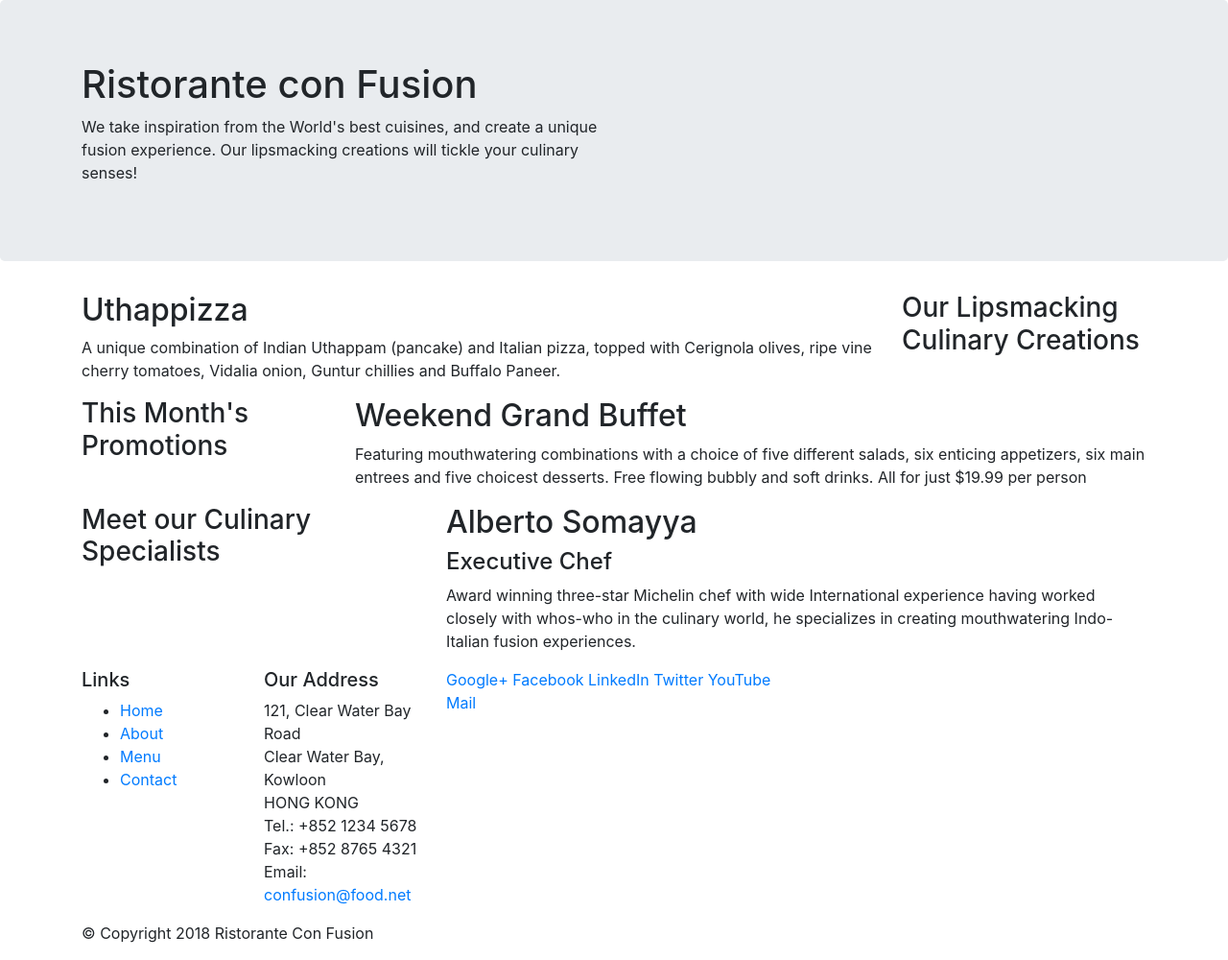
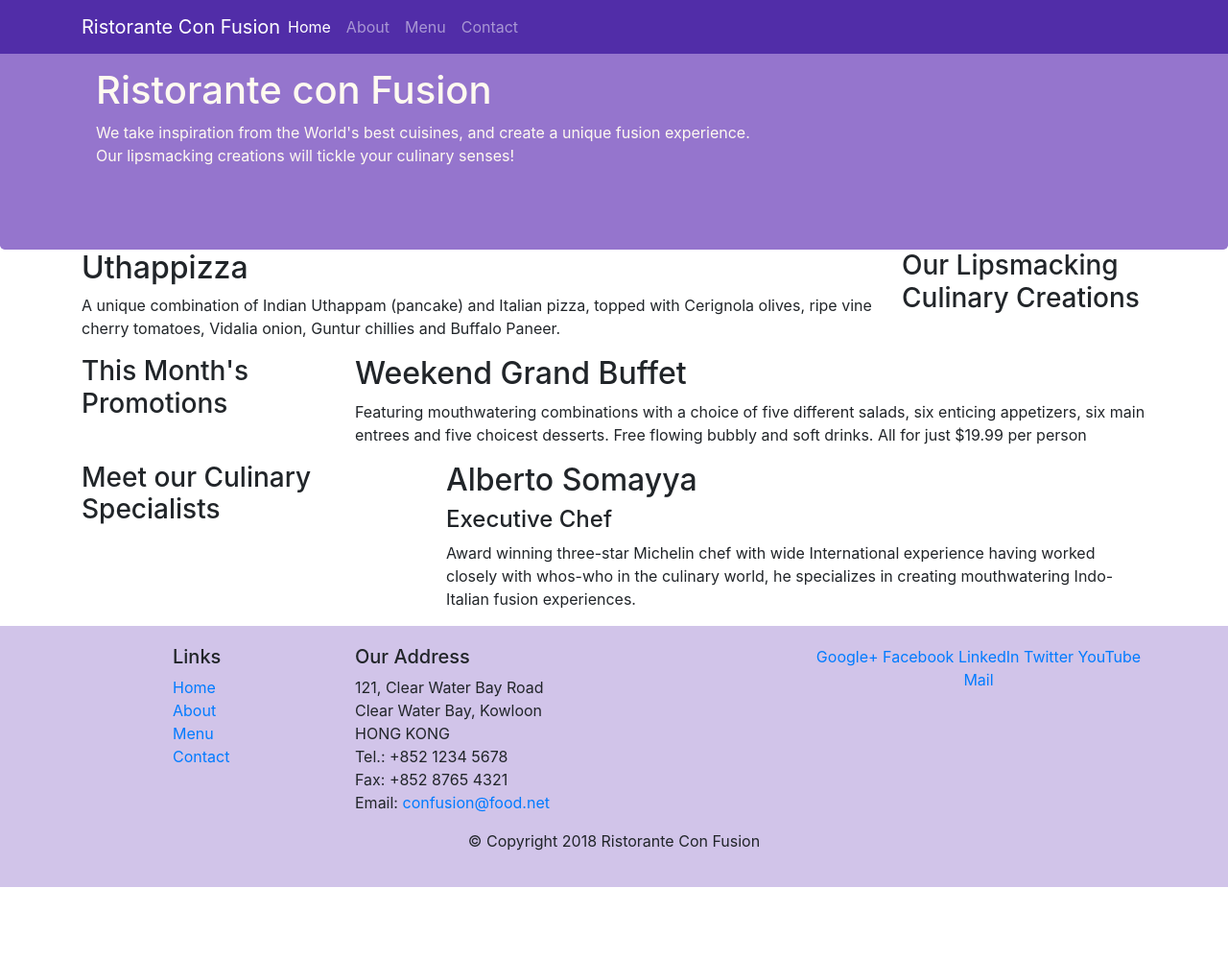
Before and after one commit to willymase/confusion, a website: page index.html in a window 1280 px wide. Shown: the whole page at 96% size. After the commit the page ends 924 px from the top, so only its background shows below. Drawn offline with nearby package versions, Linux system fonts and the light colour scheme.

Commit message:
navbar status exercise

```diff
--- a/CSS/styles.css
+++ b/CSS/styles.css
@@ -50,3 +50,12 @@
         color: #0f0f0f;
 
     }
+
+.body {
+        padding: 50px 0px 0px 0px;
+        z-index: 0;
+    }
+
+.navbar-dark {
+        background-color: #512da8;
+}
--- a/index.html
+++ b/index.html
@@ -9,21 +9,37 @@
 
 <!-- Bootstrap CSS -->
 <link rel="stylesheet" href="node_modules/bootstrap/dist/css/bootstrap.min.css">
-    <title>Ristorante Con Fusion</title>
+<link rel="stylesheet" href="css/styles.css">
+
+<title>Ristorante Con Fusion: About Us</title>
+
 </head>
 
 <body>
+    <nav class="navbar navbar-dark navbar-expand-sm fixed-top">
+            <div class="container">
+                    <button class="navbar-toggler" type="button" data-toggle="collapse" data-target="#Navbar">
+                         <span class="navbar-toggler-icon"></span>
+                    </button>
+                <a class="navbar-brand mr-auto" href="./aboutus.html">Ristorante Con Fusion</a>
+                <div class="collapse navbar-collapse" id="Navbar">
+                    <ul class="navbar-nav mr-auto">
+                        <li class="nav-item active"><a class="nav-link" href="#">Home</a></li>
+                        <li class="nav-item"><a class="nav-link" href="./aboutus.html">About</a></li>
+                        <li class="nav-item"><a class="nav-link" href="#">Menu</a></li>
+                        <li class="nav-item"><a class="nav-link" href="#">Contact</a></li>
+                    </ul>
+                </div>
+            </div>
+    </nav>
 
     <header class="jumbotron">
         <div class="container">
             <div class="row row-header">
-                <div class="col-12 col-sm-6">
+                <div class="col-12 col-sm-8">
                     <h1>Ristorante con Fusion</h1>
-                    <p>We take inspiration from the World's best cuisines, and create a unique fusion experience. Our lipsmacking creations will tickle your culinary senses!</p>
-                </div>
-                <div class="col-12 col-sm">
-                </div>
-            </div>
+                    <p>We take inspiration from the World's best cuisines, and create a unique fusion experience. Our lipsmacking creations will tickle your culinary senses!<p>
+
         </div>
     </header>
 
@@ -61,19 +77,20 @@
         </div>
     </div>
 
-    <footer>
+    <footer class="footer">
+
         <div class="container">
             <div class="row">
-                <div class="col-4 col-sm-2">
+                <div class="col-4 offset-1 col-sm-2">
                     <h5>Links</h5>
-                    <ul>
+                    <ul class="list-unstyled">
                         <li><a href="#">Home</a></li>
-                        <li><a href="#">About</a></li>
+                        <li><a href="./aboutus.html">About</a></li>
                         <li><a href="#">Menu</a></li>
                         <li><a href="#">Contact</a></li>
                     </ul>
                 </div>
-                <div class="col-7 col-sm-2">
+                <div class="col-7 col-sm-5">
                     <h5>Our Address</h5>
                     <address>
 		              121, Clear Water Bay Road<br>
@@ -85,7 +102,7 @@
 		           </address>
                 </div>
                 <div class="col-12 col-sm-4">
-                    <div>
+                    <div class="text-center">
                         <a href="http://google.com/+">Google+</a>
                         <a href="http://www.facebook.com/profile.php?id=">Facebook</a>
                         <a href="http://www.linkedin.com/in/">LinkedIn</a>
@@ -95,7 +112,7 @@
                     </div>
                 </div>
                 </div>
-           <div class="row">
+            <div class="row justify-content-center">
                 <div class="col-auto">
                     <p>© Copyright 2018 Ristorante Con Fusion</p>
                 </div>
@@ -106,6 +123,5 @@
  <script src="node_modules/jquery/dist/jquery.slim.min.js"></script>
  <script src="node_modules/popper.js/dist/umd/popper.min.js"></script>
  <script src="node_modules/bootstrap/dist/js/bootstrap.min.js"></script>
-</body>
-
+<body>
 </html>
```
Also changed, not shown: aboutus.html (+25 -5 lines). Lines whose indentation alone changed are shown as unchanged.
